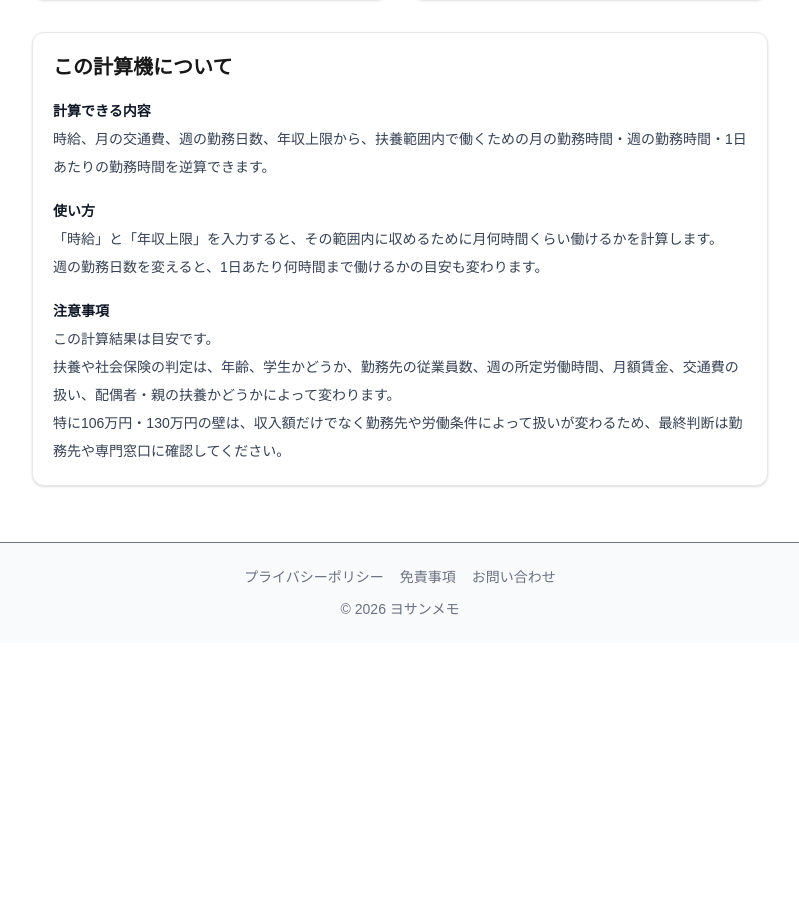
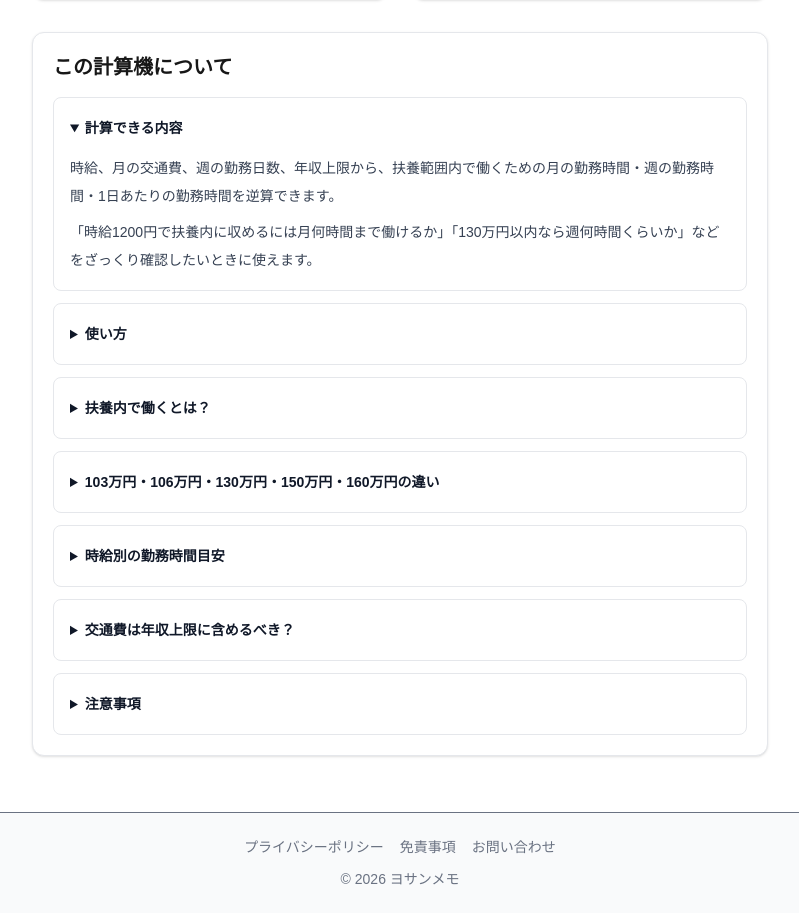
Before and after one commit to AsahiSugimori/keisan-tools, a Next.js app: page /dependent-work-limit in a window 1280 px wide. Shown: the part 674-1587 px from the top of the page, without its empty margins (240-1039 px from the left). Before the commit the page ends 1317 px from the top, so only its background shows below. Built offline with nearby package versions, Linux system fonts and the light colour scheme.

Commit message:
扶養内勤務シミュレーターの説明を折りたたみ化

```diff
--- a/components/DependentWorkLimitCalculator.tsx
+++ b/components/DependentWorkLimitCalculator.tsx
@@ -42,6 +42,11 @@ type DependentWorkLimitResult = {
   monthlyWorkingDays: number;
   hoursPerDay: number;
 };
+
+/**
+ * 時給別の目安表示用データ
+ */
+const exampleHourlyWages = [1100, 1200, 1300, 1500];
 
 /**
  * 金額・時間を0以上に丸める
@@ -363,6 +368,26 @@ export default function DependentWorkLimitCalculator() {
     customAnnualLimit,
     includeTransportationCost
   );
+  /** 時給別の目安 */
+  const exampleResults = exampleHourlyWages.map((exampleHourlyWage) => ({
+    hourlyWage: exampleHourlyWage,
+    limit103: calculateDependentWorkLimit(
+      exampleHourlyWage,
+      minValue,
+      defaultWorkingDaysPerWeek,
+      "limit103",
+      defaultCustomAnnualLimit,
+      false
+    ),
+    limit130: calculateDependentWorkLimit(
+      exampleHourlyWage,
+      minValue,
+      defaultWorkingDaysPerWeek,
+      "limit130",
+      defaultCustomAnnualLimit,
+      false
+    ),
+  }));
 
   return (
     <main className="mx-auto max-w-3xl p-4">
@@ -543,26 +568,174 @@ export default function DependentWorkLimitCalculator() {
         <section className="mt-8 rounded-xl border border-gray-200 bg-white p-5 shadow">
             <h2 className="mb-4 text-xl font-bold">この計算機について</h2>
 
-        <div className="space-y-4 text-sm leading-7 text-gray-700">
-          <div>
-            <h3 className="font-bold text-gray-900">計算できる内容</h3>
+            <div className="space-y-3 text-sm leading-7 text-gray-700">
+                <details className="rounded-lg border border-gray-200 bg-white p-4" open>
+                <summary className="cursor-pointer font-bold text-gray-900">
+                    計算できる内容
+                </summary>
+                <div className="mt-3 space-y-2">
                     <p>
                     時給、月の交通費、週の勤務日数、年収上限から、扶養範囲内で働くための月の勤務時間・週の勤務時間・1日あたりの勤務時間を逆算できます。
                     </p>
+                    <p>
+                    「時給1200円で扶養内に収めるには月何時間まで働けるか」「130万円以内なら週何時間くらいか」などをざっくり確認したいときに使えます。
+                    </p>
                 </div>
+                </details>
 
-          <div>
-            <h3 className="font-bold text-gray-900">使い方</h3>
+                <details className="rounded-lg border border-gray-200 bg-white p-4">
+                <summary className="cursor-pointer font-bold text-gray-900">
+                    使い方
+                </summary>
+                <div className="mt-3 space-y-2">
                     <p>
                     「時給」と「年収上限」を入力すると、その範囲内に収めるために月何時間くらい働けるかを計算します。
                     </p>
                     <p>
                     週の勤務日数を変えると、1日あたり何時間まで働けるかの目安も変わります。
                     </p>
+                    <p>
+                    交通費を年収上限に含める場合は、月の交通費を入力してチェックを入れてください。
+                    </p>
                 </div>
+                </details>
 
-          <div>
-            <h3 className="font-bold text-gray-900">注意事項</h3>
+                <details className="rounded-lg border border-gray-200 bg-white p-4">
+                <summary className="cursor-pointer font-bold text-gray-900">
+                    扶養内で働くとは？
+                </summary>
+                <div className="mt-3 space-y-2">
+                    <p>
+                    扶養内で働くとは、税金や社会保険の負担が大きく変わらない範囲を意識して、年収や勤務時間を調整しながら働くことを指す場合が多いです。
+                    </p>
+                    <p>
+                    ただし、扶養の判定は年収だけで決まるとは限りません。勤務先の規模、週の所定労働時間、月額賃金、学生かどうか、配偶者や親の扶養かどうかによって扱いが変わります。
+                    </p>
+                </div>
+                </details>
+
+                <details className="rounded-lg border border-gray-200 bg-white p-4">
+                <summary className="cursor-pointer font-bold text-gray-900">
+                    103万円・106万円・130万円・150万円・160万円の違い
+                </summary>
+                <div className="mt-3 overflow-x-auto">
+                    <table className="w-full min-w-[620px] border-collapse text-left text-sm">
+                    <thead>
+                        <tr className="border-b bg-gray-50">
+                        <th className="px-3 py-2 font-bold">年収の目安</th>
+                        <th className="px-3 py-2 font-bold">主な意味</th>
+                        <th className="px-3 py-2 font-bold">注意点</th>
+                        </tr>
+                    </thead>
+                    <tbody>
+                        <tr className="border-b">
+                        <td className="px-3 py-2">103万円</td>
+                        <td className="px-3 py-2">よく使われる扶養の目安</td>
+                        <td className="px-3 py-2">
+                            税制改正や家族構成によって実際の影響は変わります。
+                        </td>
+                        </tr>
+                        <tr className="border-b">
+                        <td className="px-3 py-2">106万円</td>
+                        <td className="px-3 py-2">社会保険加入の目安</td>
+                        <td className="px-3 py-2">
+                            勤務先の規模や週の労働時間など、収入以外の条件も関係します。
+                        </td>
+                        </tr>
+                        <tr className="border-b">
+                        <td className="px-3 py-2">130万円</td>
+                        <td className="px-3 py-2">社会保険の扶養目安</td>
+                        <td className="px-3 py-2">
+                            交通費や今後の見込み収入を含めて判断されることがあります。
+                        </td>
+                        </tr>
+                        <tr className="border-b">
+                        <td className="px-3 py-2">150万円</td>
+                        <td className="px-3 py-2">配偶者特別控除の目安</td>
+                        <td className="px-3 py-2">
+                            配偶者の所得や制度改正によって控除額は変わります。
+                        </td>
+                        </tr>
+                        <tr>
+                        <td className="px-3 py-2">160万円</td>
+                        <td className="px-3 py-2">税制改正後の目安</td>
+                        <td className="px-3 py-2">
+                            今後の制度変更や個別条件に注意が必要です。
+                        </td>
+                        </tr>
+                    </tbody>
+                    </table>
+                </div>
+            </details>
+
+            <details className="rounded-lg border border-gray-200 bg-white p-4">
+            <summary className="cursor-pointer font-bold text-gray-900">
+                時給別の勤務時間目安
+            </summary>
+            <div className="mt-3 space-y-3">
+                <p>
+                交通費を含めず、週3日働く場合の目安です。実際の勤務シフトや交通費の扱いによって変わります。
+                </p>
+                <div className="overflow-x-auto">
+                <table className="w-full min-w-[560px] border-collapse text-left text-sm">
+                    <thead>
+                    <tr className="border-b bg-gray-50">
+                        <th className="px-3 py-2 font-bold">時給</th>
+                        <th className="px-3 py-2 font-bold">
+                        103万円以内の月時間
+                        </th>
+                        <th className="px-3 py-2 font-bold">
+                        130万円以内の月時間
+                        </th>
+                        <th className="px-3 py-2 font-bold">
+                        130万円以内の1日時間
+                        </th>
+                    </tr>
+                    </thead>
+                    <tbody>
+                    {exampleResults.map((example) => (
+                        <tr key={example.hourlyWage} className="border-b">
+                        <td className="px-3 py-2">
+                            {example.hourlyWage.toLocaleString()}円
+                        </td>
+                        <td className="px-3 py-2">
+                            約{example.limit103.monthlyWorkingHours.toLocaleString()}
+                            時間
+                        </td>
+                        <td className="px-3 py-2">
+                            約{example.limit130.monthlyWorkingHours.toLocaleString()}
+                            時間
+                        </td>
+                        <td className="px-3 py-2">
+                            約{example.limit130.hoursPerDay.toLocaleString()}時間
+                        </td>
+                        </tr>
+                    ))}
+                    </tbody>
+                </table>
+                </div>
+            </div>
+            </details>
+
+            <details className="rounded-lg border border-gray-200 bg-white p-4">
+            <summary className="cursor-pointer font-bold text-gray-900">
+                交通費は年収上限に含めるべき？
+            </summary>
+            <div className="mt-3 space-y-2">
+                <p>
+                税金の計算と社会保険の判定では、交通費の扱いが同じとは限りません。
+                </p>
+                <p>
+                社会保険の扶養判定では、交通費などを含めた収入見込みで見られる場合があります。安全側に見積もりたい場合は、「交通費を年収上限に含める」にチェックを入れて計算してください。
+                </p>
+            </div>
+            </details>
+
+            <details className="rounded-lg border border-gray-200 bg-white p-4">
+            <summary className="cursor-pointer font-bold text-gray-900">
+                注意事項
+            </summary>
+            <div className="mt-3 space-y-2">
                 <p>この計算結果は目安です。</p>
                 <p>
                 扶養や社会保険の判定は、年齢、学生かどうか、勤務先の従業員数、週の所定労働時間、月額賃金、交通費の扱い、配偶者・親の扶養かどうかによって変わります。
@@ -571,6 +744,7 @@ export default function DependentWorkLimitCalculator() {
                 特に106万円・130万円の壁は、収入額だけでなく勤務先や労働条件によって扱いが変わるため、最終判断は勤務先や専門窓口に確認してください。
                 </p>
             </div>
+            </details>
         </div>
         </section>
     </main>
```
Lines whose indentation alone changed are shown as unchanged.
